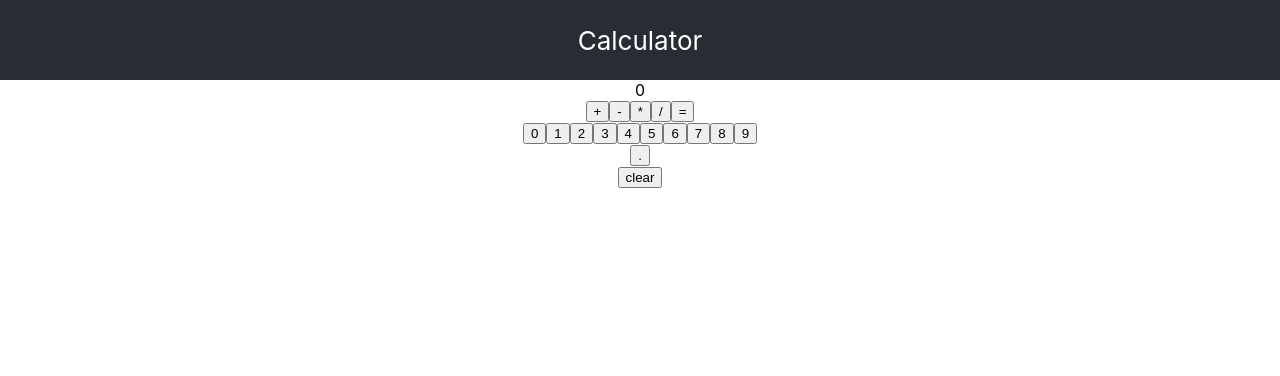
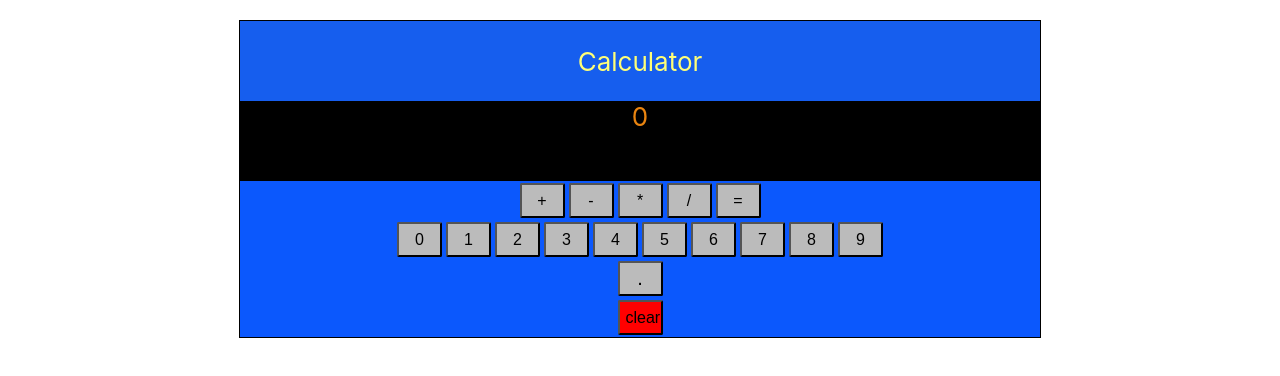
Before and after one commit to josephttran/react-calculator, a React (Create React App) app: page / in a window 1280 px wide. Shown: the top 376 px of the page. Built offline with nearby package versions, Linux system fonts and the light colour scheme.

Commit message:
begin style sass

```diff
--- a/package.json
+++ b/package.json
@@ -2,6 +2,7 @@
   "name": "react-calculator",
   "version": "0.1.0",
   "dependencies": {
+    "node-sass": "^4.10.0",
     "react": "^16.6.3",
     "react-dom": "^16.6.3",
     "react-scripts": "2.1.1"
--- a/src/components/App.css
+++ /dev/null
@@ -1,14 +0,0 @@
-.App {
-  text-align: center;
-}
-
-.App-header {
-  background-color: #282c34;
-  color: white;
-  min-height: 10vh;
-  font-size: calc(10px + 2vmin);
-  display: flex;
-  flex-direction: column;
-  align-items: center;
-  justify-content: center;
-}
--- a/src/components/App.js
+++ b/src/components/App.js
@@ -1,6 +1,6 @@
 import React, { Component } from 'react';
 
-import './App.css';
+import './App.scss';
 import Display from './Display/Display';
 import Button from './Button/Button';
 import evaluate from '../util/evaluate';
@@ -129,6 +129,7 @@ class App extends Component {
           <Display id="formula" data={this.state.formulaDisplay} />
           <Display id="input" data={this.state.currValue} />
         </div>
+        <div className="btn-container">
           <div className="operator">
             {this.renderButton("add",'+', this.handleOpClick)}
             {this.renderButton("subtract", '-', this.handleOpClick)}
@@ -155,6 +156,7 @@ class App extends Component {
             {this.renderButton("clear", "clear", this.clear)}
           </div>
         </div>
+      </div>
     );
   }
 }
--- /dev/null
+++ b/src/components/App.scss
@@ -0,0 +1,50 @@
+@import './variables.scss';
+
+.App {
+  text-align: center;
+  border: solid 1px black;
+  width: 800px;
+  margin: auto;
+  margin-top: 20px;
+
+  .App-header {
+    background-color: $primary-color;
+    color: $secondary-color;
+    min-height: 10vh;
+    font-size: calc(10px + 2vmin);
+    display: flex;
+    flex-direction: column;
+    align-items: center;
+    justify-content: center;
+  }
+}
+
+#display {
+  background-color: $display-bg;
+  color: $display-color;
+  min-height: 10vh;
+  font-size: calc(10px + 2vmin);
+}
+  #formula {
+    background-color: #333 !important;
+  }
+
+  #input {
+    min-height: 50vh;
+    background-color: #ddd;
+    color: black;
+  }
+
+.btn-container {
+  background-color: $btn-container-bg;
+  display: grid;
+  grid-template-columns: 1fr;
+}
+
+#decimal {
+  font-size: 20px;
+}
+
+#clear {
+  background-color: red;
+}
--- a/src/components/Button/Button.js
+++ b/src/components/Button/Button.js
@@ -1,11 +1,11 @@
 import React, { Component } from 'react';
 
-import './button.css';
+import './button.scss';
 
 class Button extends Component {
   render() {
     return (
-      <button onClick={() => this.props.handleClick(this.props.value)}>
+      <button className="btn" id={this.props.id} onClick={() => this.props.handleClick(this.props.value)}>
         {this.props.value}
       </button>
     )
--- /dev/null
+++ b/src/components/Button/button.scss
@@ -0,0 +1,15 @@
+@import '../variables.scss';
+
+.btn {
+  background-color: $btn-bg;
+  color: $btn-color;
+  margin: 2px;
+  width: 45px;
+  height: 35px;
+  border-radius: 2px;
+  font-size: 16px;
+
+  &:hover {
+    background-color: $btn-hover
+  }
+}
--- /dev/null
+++ b/src/components/variables.scss
@@ -0,0 +1,11 @@
+$primary-color: #165eee;
+$secondary-color: #ff7;
+
+$display-bg: #000;
+$display-color:  #e98410;
+
+$btn-container-bg: #0b58fd;
+
+$btn-bg: #bbb;
+$btn-color: #000;
+$btn-hover: #ffa35a;
```
Also changed, not shown: src/components/Button/button.css (deleted). Lines whose indentation alone changed are shown as unchanged.
